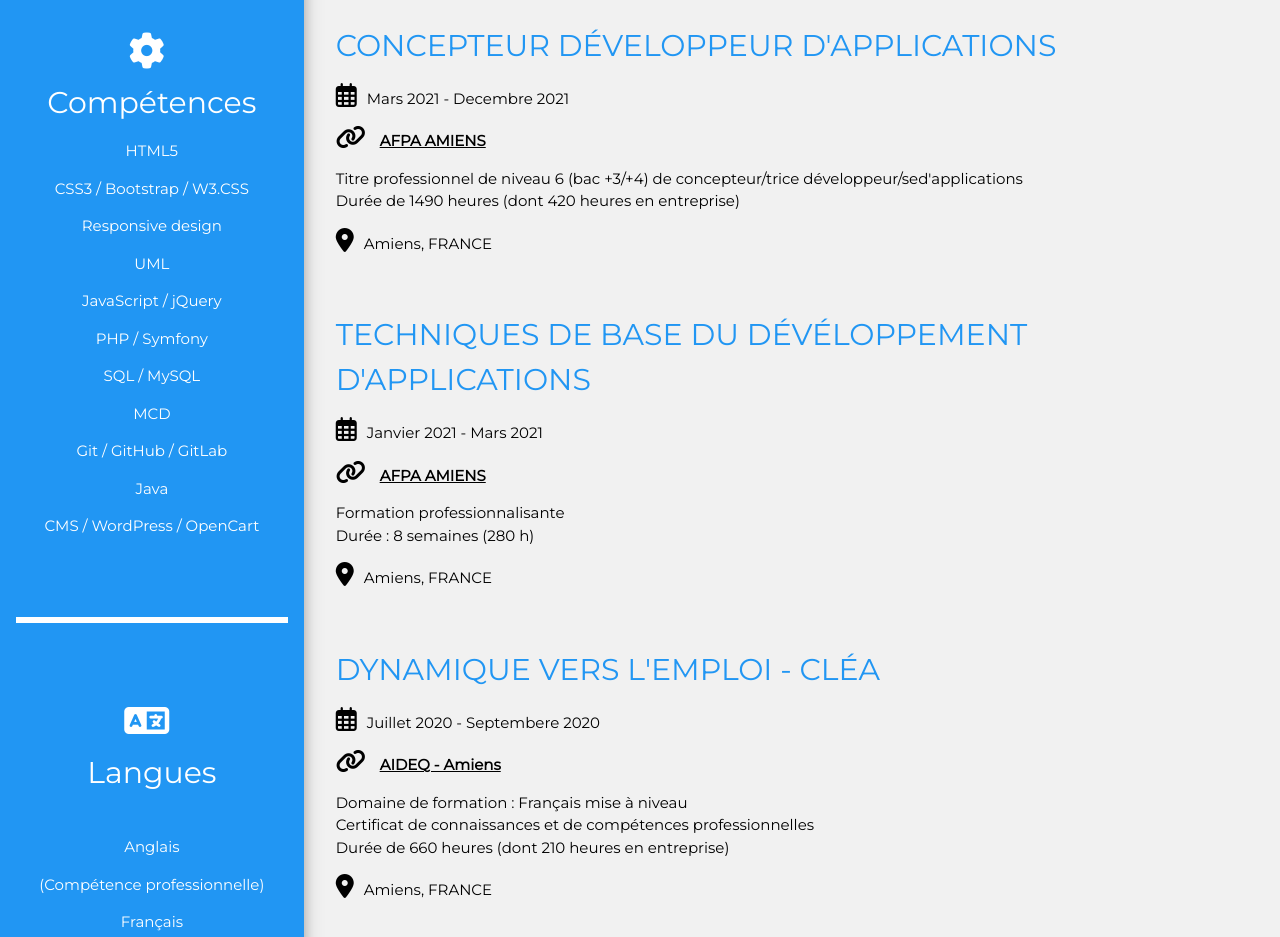
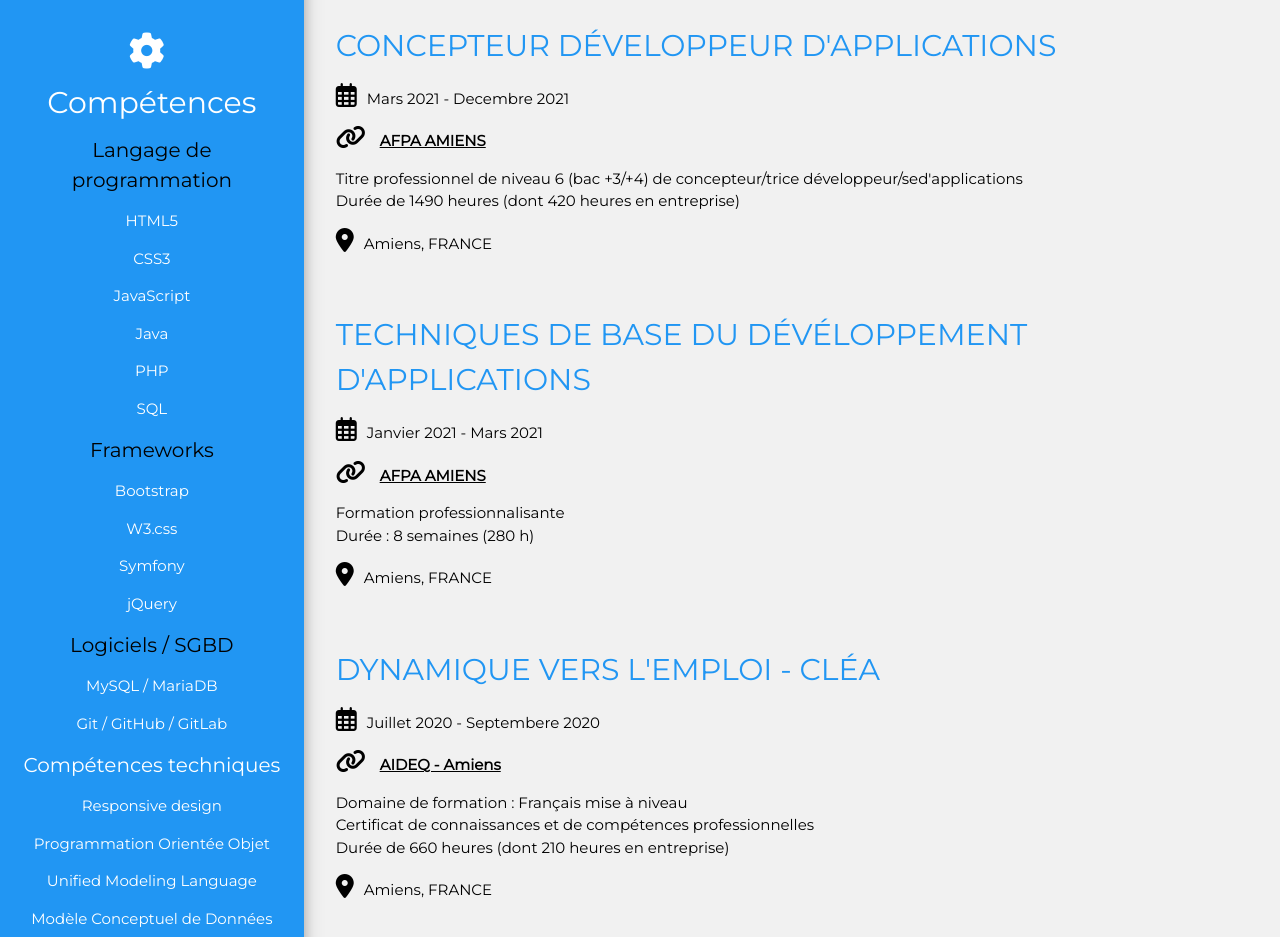
Before and after one commit to beneko/beneko.github.io, a plain HTML site: page index.html in a window 1280 px wide. Shown: the part 781-1718 px from the top of the page. Drawn offline with nearby package versions, Linux system fonts and the light colour scheme.

Commit message:
cv updated

```diff
--- a/index.html
+++ b/index.html
@@ -31,9 +31,8 @@
         <h1 class="w3-animate-top">Behzad NEKOUEI</h1>
         <h2 class="w3-animate-left">Concepteur développeur d'applications</h2>
         <p class="w3-large w3-animate-right">
-          En recherche active d'un stage d'une durée de 3 mois à compter du 6
-          septembre 2021 dans le domaine du développement des logiciels
-          d'informatique
+          En recherche active d'un stage (non rémunéré) d'une durée de 3 mois à compter du 6
+          septembre 2021 dans le domaine du développement d'informatique
         </p>
       </div>
     </header>
@@ -69,13 +68,13 @@
       >
         Compétences
       </a>
-      <a
+      <!-- <a
         href="#contact"
         class="w3-bar-item w3-button w3-mobile w3-xlarge w3-padding-small w3-right w3-padding-24"
         title="Contact"
       >
         Contact
-      </a>
+      </a> -->
     </nav>
     <main id="main" class="w3-cell-row">
       <aside
@@ -110,17 +109,29 @@
             <i class="w3-xxlarge fa fa-cog"></i>
             <h2>Compétences</h2>
           </div>
+          <h4 class="w3-text-black">Langage de programmation</h4>
           <p>HTML5</p>
-          <p>CSS3 / Bootstrap / W3.CSS</p>
+          <p>CSS3</p>
+          <p>JavaScript</p>
+          <p>Java</p>
+          <p>PHP</p>
+          <p>SQL</p>
+          <h4 class="w3-text-black">Frameworks</h4>
+          <p>Bootstrap</p>
+          <p>W3.css</p>
+          <p>Symfony</p>
+          <p>jQuery</p>
+          <!-- <p>Angular</p>
+          <p>Vue.js</p>
+          <p>React</p> -->
+          <h4 class="w3-text-black">Logiciels / SGBD </h4>
+          <p>MySQL / MariaDB</p>
+          <p>Git / GitHub / GitLab</p>
+          <h4>Compétences techniques</h4>
           <p>Responsive design</p>
-          <p>UML</p>
-          <p>JavaScript / jQuery</p>
-          <p>PHP / Symfony</p>
-          <p>SQL / MySQL</p>
-          <p>MCD</p>
-          <p>Git / GitHub / GitLab</p>
-          <p>Java</p>
-          <p>CMS / WordPress / OpenCart</p>
+          <p>Programmation Orientée Objet</p>
+          <p>Unified Modeling Language</p>
+          <p>Modèle Conceptuel de Données</p>
         </article>
         <article id="langue" class="w3-padding-64 w3-bottombar w3-border-white">
           <div class="w3-padding-16">
@@ -291,7 +302,7 @@
             <strong>Yasna academy</strong>
             <p><i class="fa fa-map-marker w3-xlarge"></i>Ispahan, IRAN</p>
           </article>
-          <article class="w3-hover-opacity w3-padding-16">
+          <!-- <article class="w3-hover-opacity w3-padding-16">
             <h2 class="w3-text-blue">NIVEAU LICENCE INFORMATIQUE</h2>
             <p><i class="w3-xlarge far fa-calendar-alt"></i>2015</p>
             <i class="w3-xlarge fas fa-link"></i>
@@ -314,7 +325,7 @@
             >
             <p>Domaine de formation : PHYSIQUE <br />niveau licence/bac+3</p>
             <p><i class="fa fa-map-marker w3-xlarge"></i>Ispahan, IRAN</p>
-          </article>
+          </article> -->
           <article class="w3-hover-opacity w3-padding-16">
             <h2 class="w3-text-blue">PRÉ-UNIVERSITAIRE</h2>
             <p><i class="w3-xlarge far fa-calendar-alt"></i>2007</p>
```
